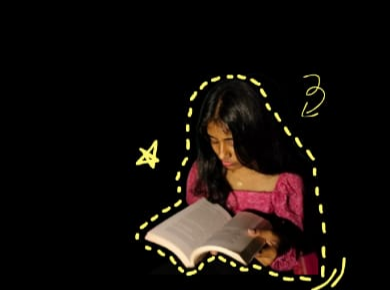
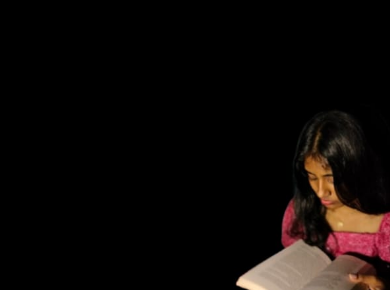
Before and after one commit to Gladis-keziah/personal_portfolio, a plain HTML site: page index.html in a window 390 px wide. Shown: the part 166-456 px from the top of the page. Drawn offline with Linux system fonts and the light colour scheme.

Commit message:
Update style.css

```diff
--- a/style.css
+++ b/style.css
@@ -319,8 +319,11 @@ nav .fa-solid{
     display: none;
 }
 @media only screen and (max-width: 600px){
-    #header{
-        background-image: url(images/ph2.jpg);
+   #header {
+        background-image: url(images/phonenew.jpg);
+        background-position: -20px center; /* Move the image 20px to the left */
+        background-size: cover; /* Ensures the image covers the entire background */
+        background-repeat: no-repeat; /* Prevents the image from repeating */
     }
     .header-text{
         margin-top: 100%;
```
